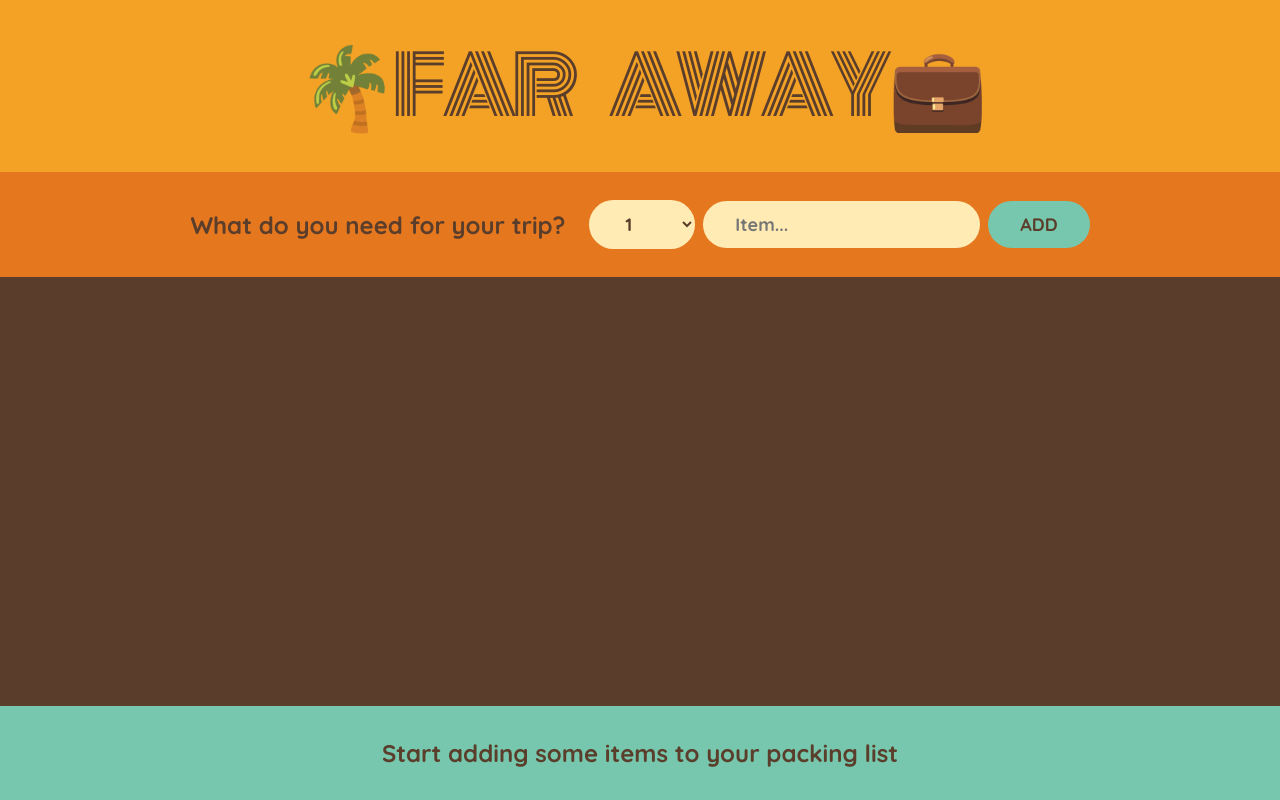
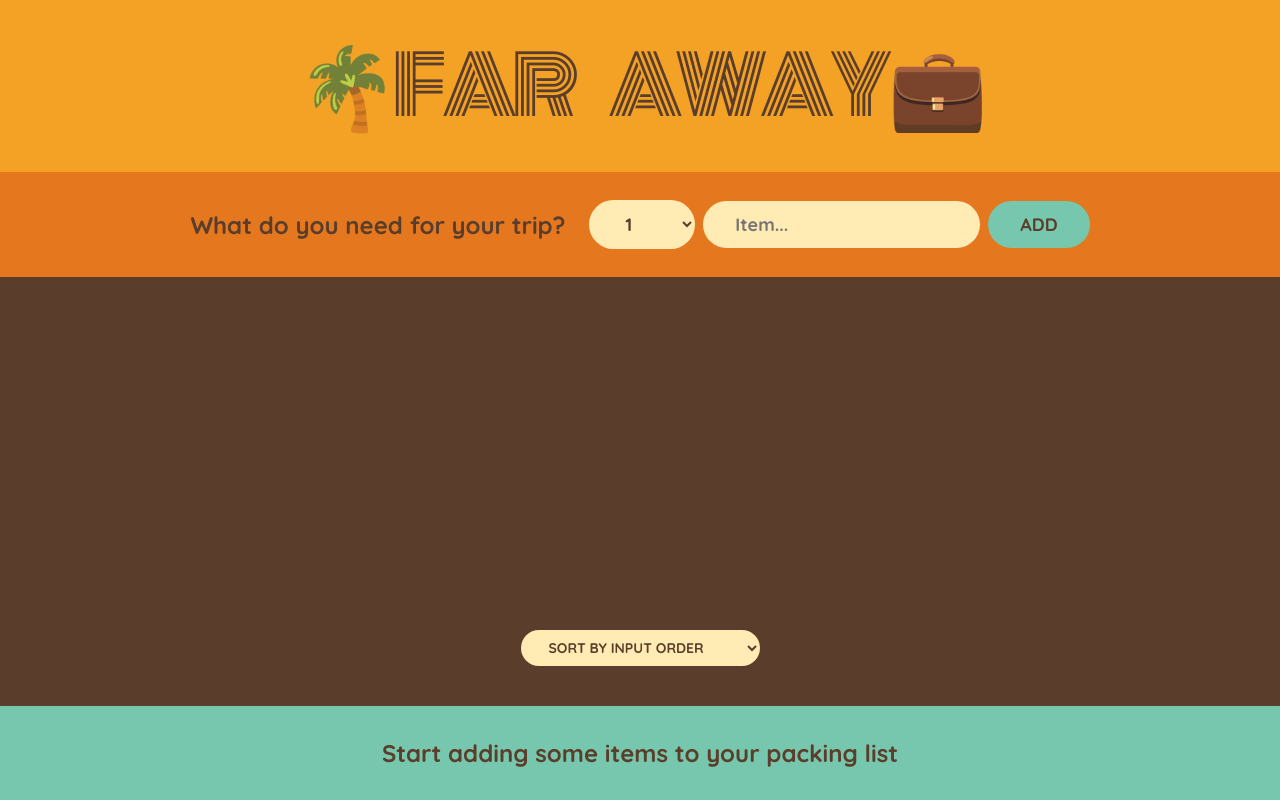
Before and after one commit to koayenay/travel-list, a React (Create React App) app: page / in a window 1280 px wide. Built offline with nearby package versions, Linux system fonts and the light colour scheme.

Commit message:
fixed percentage bug

```diff
--- a/src/App.js
+++ b/src/App.js
@@ -81,10 +81,17 @@
   )
 }
 function PackingList({ items, onDeleteItem, onToggleItems }) {
+  const [sortBy, setSortBy] = useState("input")
+
+  let sortedItems
+
+  if (sortBy === "input") sortedItems = items
+
   return (
+    <>
       <div className='list'>
         <ul>
-        {items.map((item) => (
+          {sortedItems.map((item) => (
             <Item
               item={item}
               onDeleteItem={onDeleteItem}
@@ -93,7 +100,15 @@
             />
           ))}
         </ul>
+        <div className='actions'>
+          <select value={sortBy} onChange={(e) => setSortBy(e.target.value)}>
+            <option value='input'>Sort by input order</option>
+            <option value='description'>Sort by description</option>
+            <option value='packed'>Sort by packed status</option>
+          </select>
         </div>
+      </div>
+    </>
   )
 }
 
@@ -121,7 +136,7 @@
 
   const numItems = items.length
   const numPacked = items.filter((item) => item.packed).length
-  const percentage = Math.round(numPacked / numItems) * 100
+  const percentage = Math.round((numPacked / numItems) * 100)
 
   return (
     <footer className='stats'>
```
Lines whose indentation alone changed are shown as unchanged.
